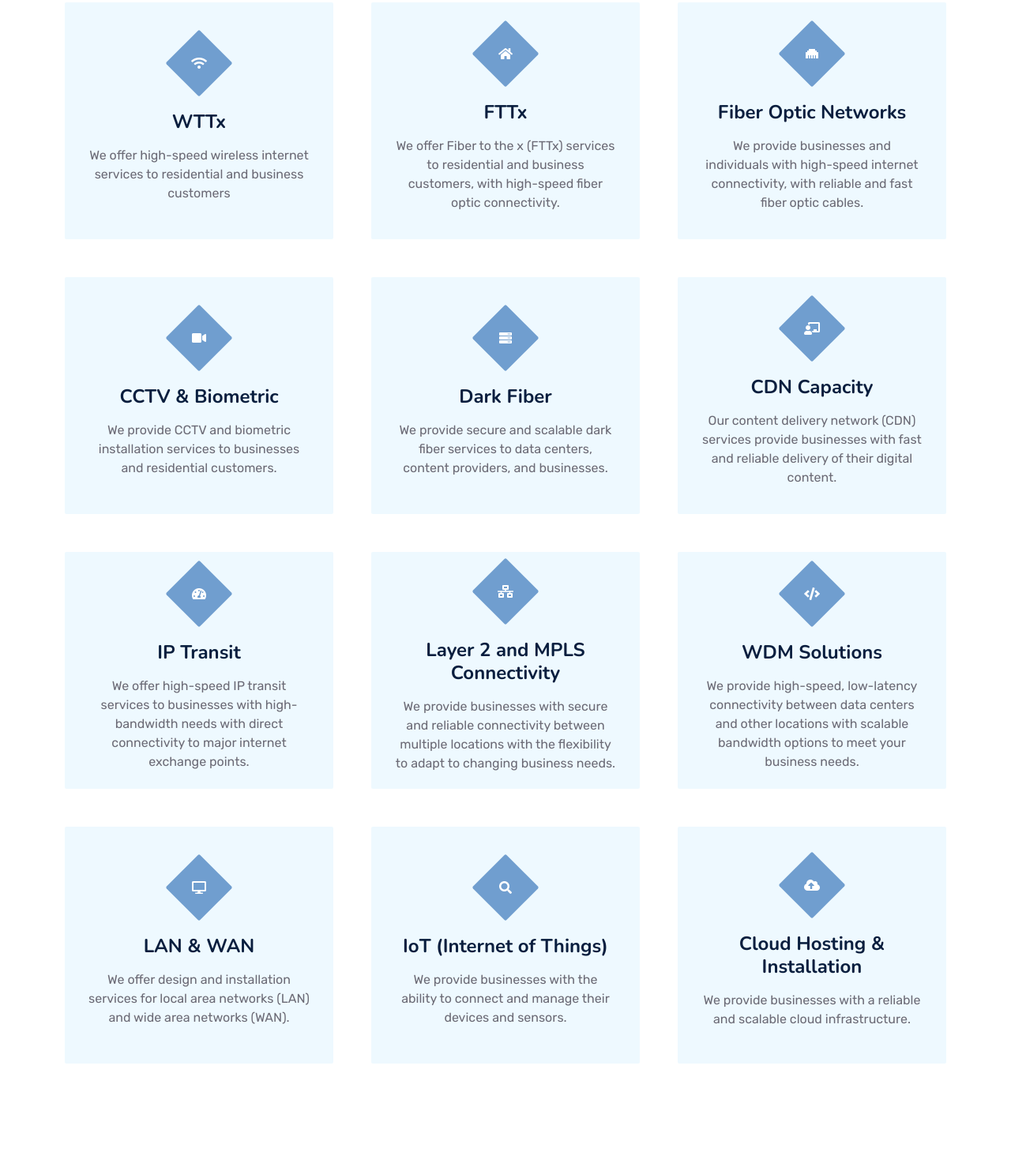
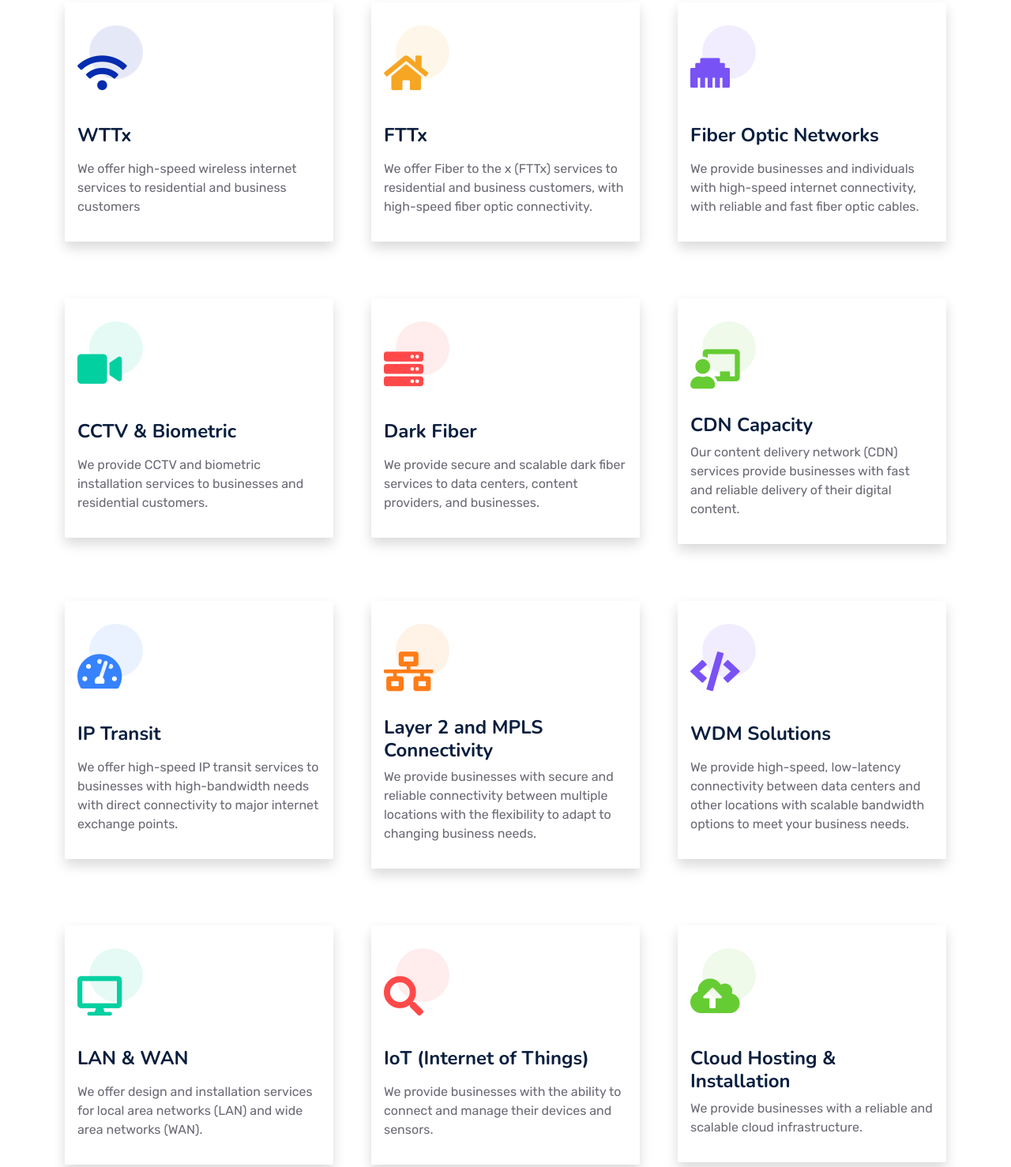
Before and after one commit to Kkahihu/Gone-Net, a plain HTML site: page service.html in a window 1280 px wide. Shown: the part 856-2334 px from the top of the page at 79% size. Drawn offline with nearby package versions, Linux system fonts and the light colour scheme.

Commit message:
Update service.html

```diff
--- a/service.html
+++ b/service.html
@@ -143,157 +143,102 @@
                 <h1 class="mb-0">Passionate About Providing Our Customers With The Best Possible Internet Services</h1>
             </div>
             <div class="row g-5">
-                <div class="col-lg-4 col-md-6 wow zoomIn" data-wow-delay="0.3s">
-                    <div class="service-item bg-light rounded d-flex flex-column align-items-center justify-content-center text-center">
-                        <div class="service-icon">
-                            <i class="fas fa-wifi text-white"></i>
+                <div class="col-lg-4 col-sm-6 mb-4 wow zoomIn" data-wow-delay="0.3s">
+                    <div class="card border-0 shadow rounded-xs pt-5">
+                        <div class="card-body"> <i class="fas fa-wifi icon-lg icon-primary icon-bg-primary icon-bg-circle mb-3"></i>
+                            <h4 class="mt-4 mb-3">WTTx</h4>
+                            <p>We offer high-speed wireless internet services to residential and business customers</p>
                         </div>
-                        <h4 class="mb-3">WTTx</h4>
-                        <p class="m-0">We offer high-speed wireless internet services to residential and business customers</p>
-                        <a class="btn btn-lg btn-primary rounded" href="">
-                            <i class="bi bi-arrow-right"></i>
-                        </a>
                     </div>
                 </div>
-                <div class="col-lg-4 col-md-6 wow zoomIn" data-wow-delay="0.6s">
-                    <div class="service-item bg-light rounded d-flex flex-column align-items-center justify-content-center text-center">
-                        <div class="service-icon">
-                            <i class="fas fa-home text-white"></i>
+                <div class="col-lg-4 col-sm-6 mb-4 wow zoomIn" data-wow-delay="0.6s">
+                    <div class="card border-0 shadow rounded-xs pt-5">
+                        <div class="card-body"> <i class="fas fa-home icon-lg icon-yellow icon-bg-yellow icon-bg-circle mb-3"></i>
+                            <h4 class="mt-4 mb-3">FTTx</h4>
+                            <p>We offer Fiber to the x (FTTx) services to residential and business customers, with high-speed fiber optic connectivity.</p>
                         </div>
-                        <h4 class="mb-3">FTTx</h4>
-                        <p class="m-0">We offer Fiber to the x (FTTx) services to residential and business customers, with high-speed fiber optic connectivity.</p>
-                        <a class="btn btn-lg btn-primary rounded" href="">
-                            <i class="bi bi-arrow-right"></i>
-                        </a>
                     </div>
                 </div>
-                <div class="col-lg-4 col-md-6 wow zoomIn" data-wow-delay="0.9s">
-                    <div class="service-item bg-light rounded d-flex flex-column align-items-center justify-content-center text-center">
-                        <div class="service-icon">
-                            <i class="fas fa-ethernet text-white"></i>
+                <div class="col-lg-4 col-sm-6 mb-4 wow zoomIn" data-wow-delay="0.9s">
+                    <div class="card border-0 shadow rounded-xs pt-5">
+                        <div class="card-body"> <i class="fas fa-ethernet icon-lg icon-purple icon-bg-purple icon-bg-circle mb-3"></i>
+                            <h4 class="mt-4 mb-3">Fiber Optic Networks</h4>
+                            <p>We provide businesses and individuals with high-speed internet connectivity, with reliable and fast fiber optic cables.</p>
                         </div>
-                        <h4 class="mb-3">Fiber Optic Networks</h4>
-                        <p class="m-0">We provide businesses and individuals with high-speed internet connectivity, with reliable and fast fiber optic cables.</p>
-                        <a class="btn btn-lg btn-primary rounded" href="">
-                            <i class="bi bi-arrow-right"></i>
-                        </a>
                     </div>
                 </div>
-                <div class="col-lg-4 col-md-6 wow zoomIn" data-wow-delay="0.3s">
-                    <div class="service-item bg-light rounded d-flex flex-column align-items-center justify-content-center text-center">
-                        <div class="service-icon">
-                            <i class="fas fa-video text-white"></i>
+                <div class="col-lg-4 col-sm-6 mb-4 wow zoomIn" data-wow-delay="0.3s">
+                    <div class="card border-0 shadow rounded-xs pt-5">
+                        <div class="card-body"> <i class="fas fa-video icon-lg icon-cyan icon-bg-cyan icon-bg-circle mb-3"></i>
+                            <h4 class="mt-4 mb-3">CCTV & Biometric</h4>
+                            <p>We provide CCTV and biometric installation services to businesses and residential customers.</p>
                         </div>
-                        <h4 class="mb-3">CCTV & Biometric</h4>
-                        <p class="m-0">We provide CCTV and biometric installation services to businesses and residential customers.</p>
-                        <a class="btn btn-lg btn-primary rounded" href="">
-                            <i class="bi bi-arrow-right"></i>
-                        </a>
                     </div>
                 </div>
-                <div class="col-lg-4 col-md-6 wow zoomIn" data-wow-delay="0.6s">
-                    <div class="service-item bg-light rounded d-flex flex-column align-items-center justify-content-center text-center">
-                        <div class="service-icon">
-                            <i class="fas fa-server text-white"></i>
+                <div class="col-lg-4 col-sm-6 mb-4 wow zoomIn"  data-wow-delay="0.6s">
+                    <div class="card border-0 shadow rounded-xs pt-5">
+                        <div class="card-body"> <i class="fas fa-server icon-lg icon-red icon-bg-red icon-bg-circle mb-3"></i>
+                            <h4 class="mt-4 mb-3">Dark Fiber</h4>
+                            <p>We provide secure and scalable dark fiber services to data centers, content providers, and businesses.</p>
                         </div>
-                        <h4 class="mb-3">Dark Fiber</h4>
-                        <p class="m-0">We provide secure and scalable dark fiber services to data centers, content providers, and businesses.</p>
-                        <a class="btn btn-lg btn-primary rounded" href="">
-                            <i class="bi bi-arrow-right"></i>
-                        </a>
                     </div>
                 </div>
-                <div class="col-lg-4 col-md-6 wow zoomIn" data-wow-delay="0.6s">
-                    <div class="service-item bg-light rounded d-flex flex-column align-items-center justify-content-center text-center">
-                        <div class="service-icon">
-                            <i class="fas fa-chalkboard-teacher text-white"></i>
+                <div class="col-lg-4 col-sm-6 mb-4 wow zoomIn" data-wow-delay="0.9s">
+                    <div class="card border-0 shadow rounded-xs pt-5">
+                        <div class="card-body"> <i class="fas fa-chalkboard-teacher icon-lg icon-green icon-bg-green icon-bg-circle mb-3"></i>
+                            <h4 class="mt-3 mb-2">CDN Capacity</h4>
+                            <p>Our content delivery network (CDN) services provide businesses with fast and reliable delivery of their digital content.</p>
                         </div>
-                        <h4 class="mb-3">CDN Capacity</h4>
-                        <p class="m-0">Our content delivery network (CDN) services provide businesses with fast and reliable delivery of their digital content.</p>
-                        <a class="btn btn-lg btn-primary rounded" href="">
-                            <i class="bi bi-arrow-right"></i>
-                        </a>
                     </div>
                 </div>
-                <div class="col-lg-4 col-md-6 wow zoomIn" data-wow-delay="0.6s">
-                    <div class="service-item bg-light rounded d-flex flex-column align-items-center justify-content-center text-center">
-                        <div class="service-icon">
-                            <i class="fas fa-tachometer-alt text-white"></i>
+                <div class="col-lg-4 col-sm-6 mb-4 wow zoomIn" data-wow-delay="0.3s">
+                    <div class="card border-0 shadow rounded-xs pt-5">
+                        <div class="card-body"> <i class="fas fa-tachometer-alt icon-lg icon-blue icon-bg-blue icon-bg-circle mb-3"></i>
+                            <h4 class="mt-4 mb-3">IP Transit</h4>
+                            <p>We offer high-speed IP transit services to businesses with high-bandwidth needs with direct connectivity to major internet exchange points.</p>
                         </div>
-                        <h4 class="mb-3">IP Transit</h4>
-                        <p class="m-0">We offer high-speed IP transit services to businesses with high-bandwidth needs with direct connectivity to major internet exchange points.</p>
-                        <a class="btn btn-lg btn-primary rounded" href="">
-                            <i class="bi bi-arrow-right"></i>
-                        </a>
                     </div>
                 </div>
-                <div class="col-lg-4 col-md-6 wow zoomIn" data-wow-delay="0.6s">
-                    <div class="service-item bg-light rounded d-flex flex-column align-items-center justify-content-center text-center">
-                        <div class="service-icon">
-                            <i class="fas fa-network-wired text-white"></i>
+                <div class="col-lg-4 col-sm-6 mb-4 wow zoomIn" data-wow-delay="0.6s">
+                    <div class="card border-0 shadow rounded-xs pt-5">
+                        <div class="card-body"> <i class="fas fa-network-wired icon-lg icon-orange icon-bg-orange icon-bg-circle mb-3"></i>
+                            <h4 class="mt-3 mb-2">Layer 2 and MPLS Connectivity</h4>
+                            <p>We provide businesses with secure and reliable connectivity between multiple locations with the flexibility to adapt to changing business needs.</p>
                         </div>
-                        <h4 class="mb-3">Layer 2 and MPLS Connectivity</h4>
-                        <p class="m-0">We provide businesses with secure and reliable connectivity between multiple locations with the flexibility to adapt to changing business needs.</p>
-                        <a class="btn btn-lg btn-primary rounded" href="">
-                            <i class="bi bi-arrow-right"></i>
-                        </a>
                     </div>
                 </div>
-                <div class="col-lg-4 col-md-6 wow zoomIn" data-wow-delay="0.6s">
-                    <div class="service-item bg-light rounded d-flex flex-column align-items-center justify-content-center text-center">
-                        <div class="service-icon">
-                            <i class="fa fa-code text-white"></i>
+                <div class="col-lg-4 col-sm-6 mb-4 wow zoomIn" data-wow-delay="0.9s">
+                    <div class="card border-0 shadow rounded-xs pt-5">
+                        <div class="card-body"> <i class="fa fa-code icon-lg icon-purple icon-bg-purple icon-bg-circle mb-3"></i>
+                            <h4 class="mt-4 mb-3">WDM Solutions</h4>
+                            <p>We provide high-speed, low-latency connectivity between data centers and other locations with scalable bandwidth options to meet your business needs.</p>
                         </div>
-                        <h4 class="mb-3">WDM Solutions</h4>
-                        <p class="m-0">We provide high-speed, low-latency connectivity between data centers and other locations with scalable bandwidth options to meet your business needs.</p>
-                        <a class="btn btn-lg btn-primary rounded" href="">
-                            <i class="bi bi-arrow-right"></i>
-                        </a>
                     </div>
                 </div>
-                <div class="col-lg-4 col-md-6 wow zoomIn" data-wow-delay="0.6s">
-                    <div class="service-item bg-light rounded d-flex flex-column align-items-center justify-content-center text-center">
-                        <div class="service-icon">
-                            <i class="fas fa-desktop text-white"></i>
+                <div class="col-lg-4 col-sm-6 mb-4 wow zoomIn" data-wow-delay="0.3s">
+                    <div class="card border-0 shadow rounded-xs pt-5">
+                        <div class="card-body"> <i class="fas fa-desktop icon-lg icon-cyan icon-bg-cyan icon-bg-circle mb-3"></i>
+                            <h4 class="mt-4 mb-3">LAN & WAN</h4>
+                            <p>We offer design and installation services for local area networks (LAN) and wide area networks (WAN).</p>
                         </div>
-                        <h4 class="mb-3">LAN & WAN</h4>
-                        <p class="m-0">We offer design and installation services for local area networks (LAN) and wide area networks (WAN).</p>
-                        <a class="btn btn-lg btn-primary rounded" href="">
-                            <i class="bi bi-arrow-right"></i>
-                        </a>
                     </div>
                 </div>
-                <div class="col-lg-4 col-md-6 wow zoomIn" data-wow-delay="0.6s">
-                    <div class="service-item bg-light rounded d-flex flex-column align-items-center justify-content-center text-center">
-                        <div class="service-icon">
-                            <i class="fa fa-search text-white"></i>
+                <div class="col-lg-4 col-sm-6 mb-4 wow zoomIn" data-wow-delay="0.6s">
+                    <div class="card border-0 shadow rounded-xs pt-5">
+                        <div class="card-body"> <i class="fa fa-search icon-lg icon-red icon-bg-red icon-bg-circle mb-3"></i>
+                            <h4 class="mt-4 mb-3">IoT (Internet of Things)</h4>
+                            <p>We provide businesses with the ability to connect and manage their devices and sensors.</p>
                         </div>
-                        <h4 class="mb-3">IoT (Internet of Things)</h4>
-                        <p class="m-0">We provide businesses with the ability to connect and manage their devices and sensors.</p>
-                        <a class="btn btn-lg btn-primary rounded" href="">
-                            <i class="bi bi-arrow-right"></i>
-                        </a>
                     </div>
                 </div>
-                <div class="col-lg-4 col-md-6 wow zoomIn" data-wow-delay="0.6s">
-                    <div class="service-item bg-light rounded d-flex flex-column align-items-center justify-content-center text-center">
-                        <div class="service-icon">
-                            <i class="fas fa-cloud-upload-alt text-white"></i>
+                <div class="col-lg-4 col-sm-6 mb-4 wow zoomIn" data-wow-delay="0.9s">
+                    <div class="card border-0 shadow rounded-xs pt-5">
+                        <div class="card-body"> <i class="fas fa-cloud-upload-alt icon-lg icon-green icon-bg-green icon-bg-circle mb-3"></i>
+                            <h4 class="mt-4 mb-2">Cloud Hosting & Installation</h4>
+                            <p>We provide businesses with a reliable and scalable cloud infrastructure.</p>
                         </div>
-                        <h4 class="mb-3">Cloud Hosting & Installation</h4>
-                        <p class="m-0">We provide businesses with a reliable and scalable cloud infrastructure.</p>
-                        <a class="btn btn-lg btn-primary rounded" href="">
-                            <i class="bi bi-arrow-right"></i>
-                        </a>
                     </div>
                 </div>
-                <!--                <div class="col-lg-4 col-md-6 wow zoomIn" data-wow-delay="0.9s">-->
-                <!--                    <div class="position-relative bg-primary rounded h-100 d-flex flex-column align-items-center justify-content-center text-center p-5">-->
-                <!--                        <h3 class="text-white mb-3">Call Us For Quote</h3>-->
-                <!--                        <p class="text-white mb-3">Clita ipsum magna kasd rebum at ipsum amet dolor justo dolor est magna stet eirmod</p>-->
-                <!--                        <h2 class="text-white mb-0">+254 41 066 584</h2>-->
-                <!--                    </div>-->
-                <!--                </div>-->
             </div>
         </div>
     </div>
```
